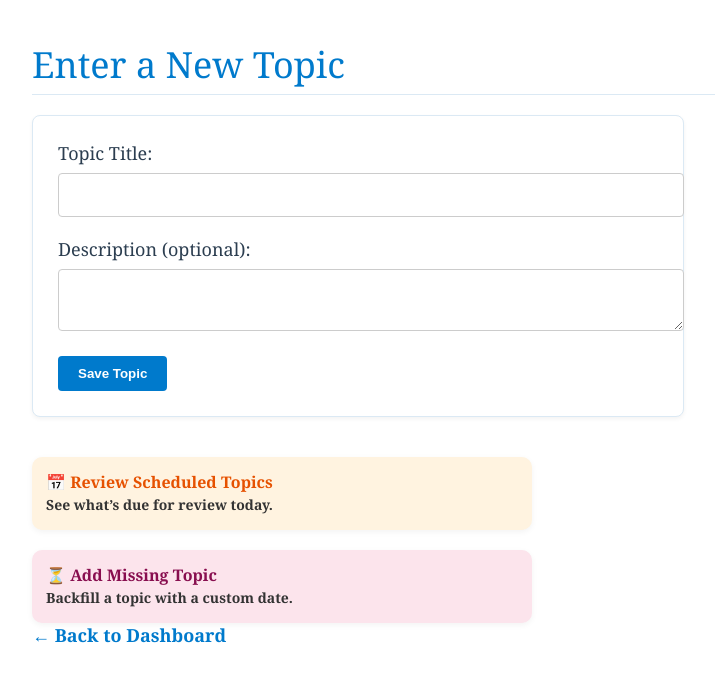
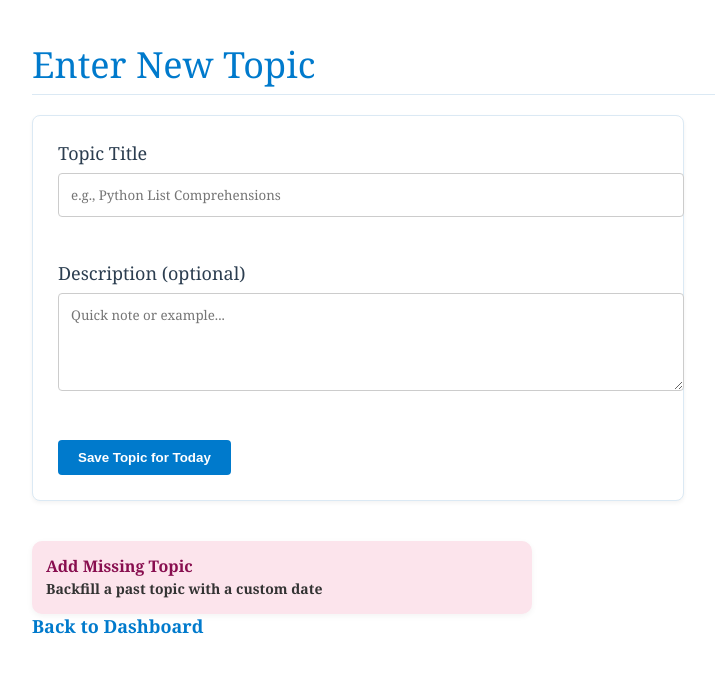
Before and after one commit to lbedroske/EchoLearn, a Flask app: page /enter-topic in a window 1280 px wide. Shown: the top 682 px of the page, without its empty margins (8-723 px from the left). Run offline with Flask 3, Linux system fonts and the light colour scheme.

Commit message:
Revise enter_topic.html for better usability
Updated the HTML structure and content for the topic entry form, including improved labels, placeholders, and a new title.

```diff
--- a/templates/enter_topic.html
+++ b/templates/enter_topic.html
@@ -3,33 +3,28 @@
 <head>
     <meta charset="UTF-8">
     <meta name="viewport" content="width=device-width, initial-scale=1.0">
-    <title>Enter New Topic</title>
+    <title>Enter New Topic • EchoLearn</title>
     <link rel="stylesheet" href="{{ url_for('static', filename='style.css') }}">
 </head>
 <body>
-    <h1>Enter a New Topic</h1>
+    <h1>Enter New Topic</h1>
+    <form method="POST">
+        <label for="title">Topic Title</label><br>
+        <input type="text" name="title" id="title" required placeholder="e.g., Python List Comprehensions"><br><br>
 
-    <form method="POST">
-        <label for="title">Topic Title:</label>
-        <input type="text" id="title" name="title" required>
+        <label for="description">Description (optional)</label><br>
+        <textarea name="description" id="description" rows="4" placeholder="Quick note or example..."></textarea><br><br>
 
-        <label for="description">Description (optional):</label>
-        <textarea id="description" name="description"></textarea>
-
-        <button type="submit">Save Topic</button>
+        <button type="submit">Save Topic for Today</button>
     </form>
 
     <div class="menu-stack small-menu">
-        <a class="menu-option review-topics" href="/review-topics">
-            📅 <strong>Review Scheduled Topics</strong><br>
-            <span>See what’s due for review today.</span>
-        </a>
         <a class="menu-option missing-topic" href="/enter-missing-topic">
-            ⏳ <strong>Add Missing Topic</strong><br>
-            <span>Backfill a topic with a custom date.</span>
+            Add Missing Topic<br>
+            <span>Backfill a past topic with a custom date</span>
         </a>
     </div>
 
-    <a class="floating-back" href="/">← Back to Dashboard</a>
+    <a class="floating-back" href="/">Back to Dashboard</a>
 </body>
 </html>
```
